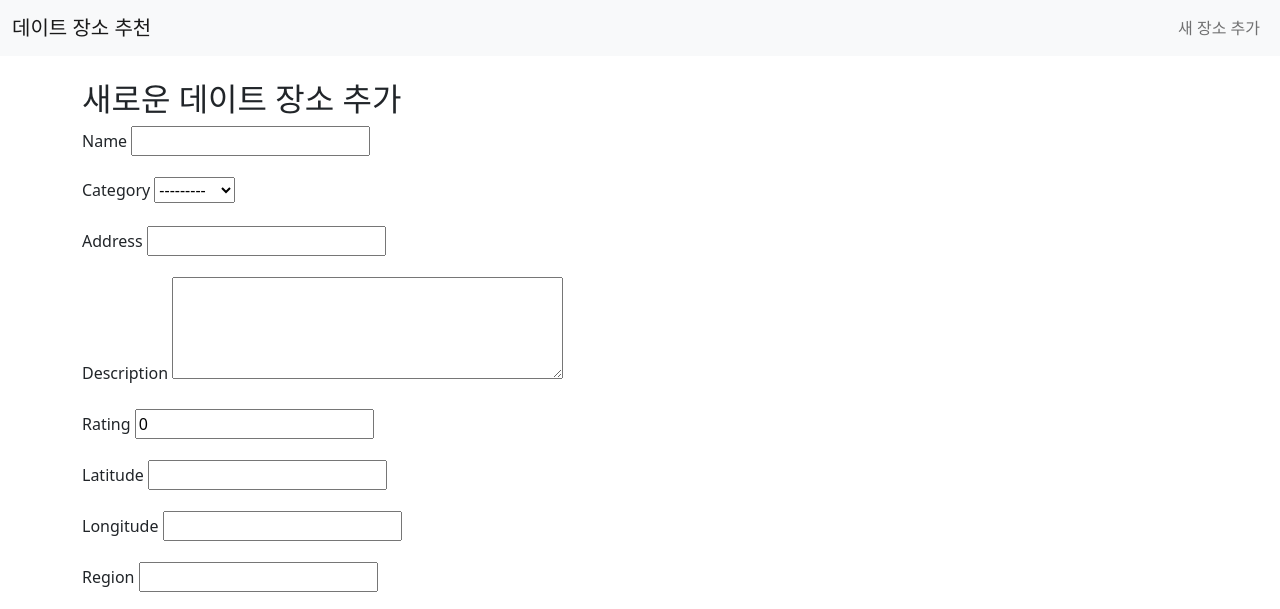
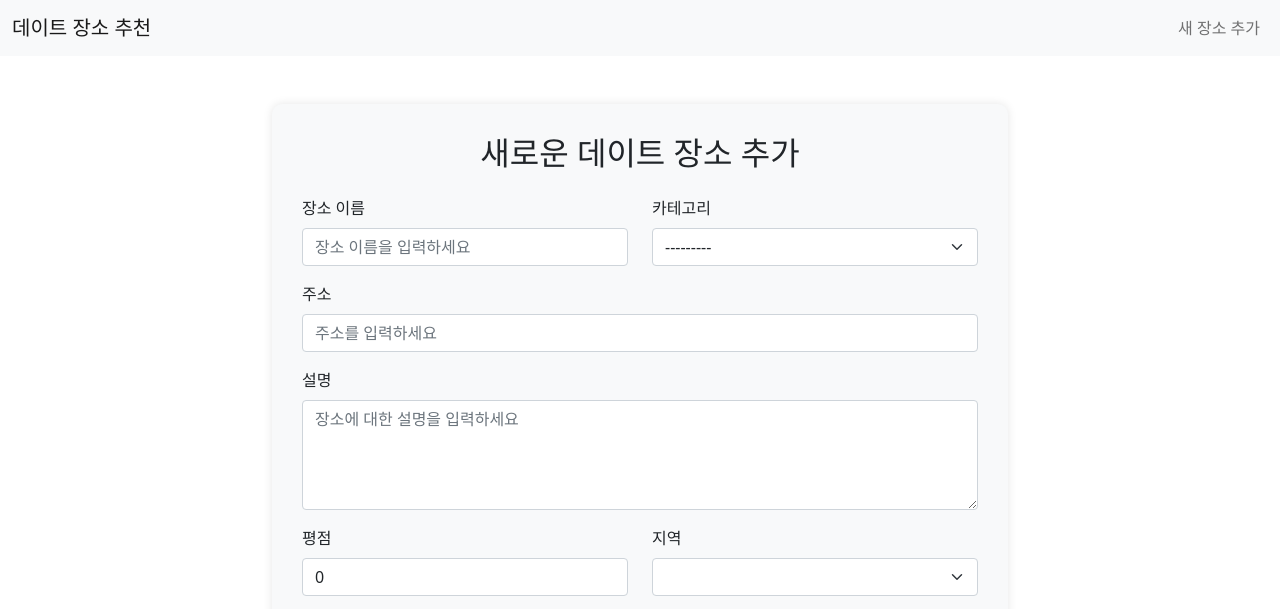
Before and after one commit to Emhaki/DatePlace, a Django app: page /add/ in a window 1280 px wide. Shown: the top 609 px of the page. Run offline with Django 5.2, Linux system fonts and the light colour scheme; a user stored in the database is signed in; some libraries are stand-ins or nearby versions.

Commit message:
데이트 장소 추천 생성 페이지

```diff
--- a/date_recommender/recommender/forms.py
+++ b/date_recommender/recommender/forms.py
@@ -6,5 +6,15 @@ class DatePlaceForm(forms.ModelForm):
         model = DatePlace
         fields = ['name', 'category', 'address', 'description', 'rating', 'latitude', 'longitude', 'region']
         widgets = {
-            'description': forms.Textarea(attrs={'rows': 4}),
+            'name': forms.TextInput(attrs={'placeholder': '장소 이름을 입력하세요'}),
+            'address': forms.TextInput(attrs={'placeholder': '주소를 입력하세요'}),
+            'description': forms.Textarea(attrs={'rows': 4, 'placeholder': '장소에 대한 설명을 입력하세요'}),
+            'rating': forms.NumberInput(attrs={'min': 0, 'max': 5, 'step': 0.1}),
+            'latitude': forms.NumberInput(attrs={'readonly': 'readonly'}),
+            'longitude': forms.NumberInput(attrs={'readonly': 'readonly'}),
         }
+
+    def __init__(self, *args, **kwargs):
+        super().__init__(*args, **kwargs)
+        self.fields['region'].widget.attrs.update({'class': 'form-select'})
+        self.fields['category'].widget.attrs.update({'class': 'form-select'})
--- a/date_recommender/recommender/templates/recommender/add_date_place.html
+++ b/date_recommender/recommender/templates/recommender/add_date_place.html
@@ -1,23 +1,124 @@
 {% extends 'base.html' %}
 
+{% block extra_head %}
+<style>
+    #map {
+        height: 300px;
+        width: 100%;
+        margin-bottom: 20px;
+    }
+    .form-container {
+        background-color: #f8f9fa;
+        border-radius: 10px;
+        padding: 30px;
+        box-shadow: 0 0 10px rgba(0,0,0,0.1);
+    }
+    .btn-primary {
+        background-color: #007bff;
+        border-color: #007bff;
+    }
+    .btn-primary:hover {
+        background-color: #0056b3;
+        border-color: #0056b3;
+    }
+</style>
+{% endblock %}
+
 {% block content %}
-<div class="container mt-4">
-    <h2>새로운 데이트 장소 추가</h2>
-    <form method="post">
-        {% csrf_token %}
-        {% for field in form %}
-            <div class="mb-3">
-                <label for="{{ field.id_for_label }}" class="form-label">{{ field.label }}</label>
-                {{ field }}
-                {% if field.help_text %}
-                    <small class="form-text text-muted">{{ field.help_text }}</small>
-                {% endif %}
-                {% for error in field.errors %}
-                    <p class="text-danger">{{ error }}</p>
-                {% endfor %}
+<div class="container mt-5">
+    <div class="row justify-content-center">
+        <div class="col-md-8">
+            <div class="form-container">
+                <h2 class="mb-4 text-center">새로운 데이트 장소 추가</h2>
+                <form method="post" id="date-place-form">
+                    {% csrf_token %}
+                    <div class="row">
+                        <div class="col-md-6 mb-3">
+                            <label for="{{ form.name.id_for_label }}" class="form-label">장소 이름</label>
+                            {{ form.name }}
+                        </div>
+                        <div class="col-md-6 mb-3">
+                            <label for="{{ form.category.id_for_label }}" class="form-label">카테고리</label>
+                            {{ form.category }}
+                        </div>
+                    </div>
+                    <div class="mb-3">
+                        <label for="{{ form.address.id_for_label }}" class="form-label">주소</label>
+                        {{ form.address }}
+                    </div>
+                    <div class="mb-3">
+                        <label for="{{ form.description.id_for_label }}" class="form-label">설명</label>
+                        {{ form.description }}
+                    </div>
+                    <div class="row">
+                        <div class="col-md-6 mb-3">
+                            <label for="{{ form.rating.id_for_label }}" class="form-label">평점</label>
+                            {{ form.rating }}
+                        </div>
+                        <div class="col-md-6 mb-3">
+                            <label for="{{ form.region.id_for_label }}" class="form-label">지역</label>
+                            {{ form.region }}
+                        </div>
+                    </div>
+                    <div id="map"></div>
+                    <div class="row">
+                        <div class="col-md-6 mb-3">
+                            <label for="{{ form.latitude.id_for_label }}" class="form-label">위도</label>
+                            {{ form.latitude }}
+                        </div>
+                        <div class="col-md-6 mb-3">
+                            <label for="{{ form.longitude.id_for_label }}" class="form-label">경도</label>
+                            {{ form.longitude }}
+                        </div>
+                    </div>
+                    <div class="text-center">
+                        <button type="submit" class="btn btn-primary btn-lg">추가하기</button>
+                    </div>
+                </form>
             </div>
-        {% endfor %}
-        <button type="submit" class="btn btn-primary">추가하기</button>
-    </form>
+        </div>
+    </div>
 </div>
 {% endblock %}
+
+{% block extra_scripts %}
+<script src="https://maps.googleapis.com/maps/api/js?key={{ google_maps_api_key }}&callback=initMap" async defer></script>
+<script>
+    let map;
+    let marker;
+
+    function initMap() {
+        map = new google.maps.Map(document.getElementById('map'), {
+            center: {lat: 37.5665, lng: 126.9780},
+            zoom: 11
+        });
+
+        map.addListener('click', function(e) {
+            placeMarker(e.latLng);
+        });
+    }
+
+    function placeMarker(location) {
+        if (marker) {
+            marker.setPosition(location);
+        } else {
+            marker = new google.maps.Marker({
+                position: location,
+                map: map
+            });
+        }
+
+        document.getElementById('id_latitude').value = location.lat();
+        document.getElementById('id_longitude').value = location.lng();
+    }
+
+    document.addEventListener('DOMContentLoaded', function() {
+        const form = document.getElementById('date-place-form');
+        const inputs = form.querySelectorAll('input, select, textarea');
+
+        inputs.forEach(input => {
+            input.classList.add('form-control');
+        });
+    });
+</script>
+{% endblock %}
```
